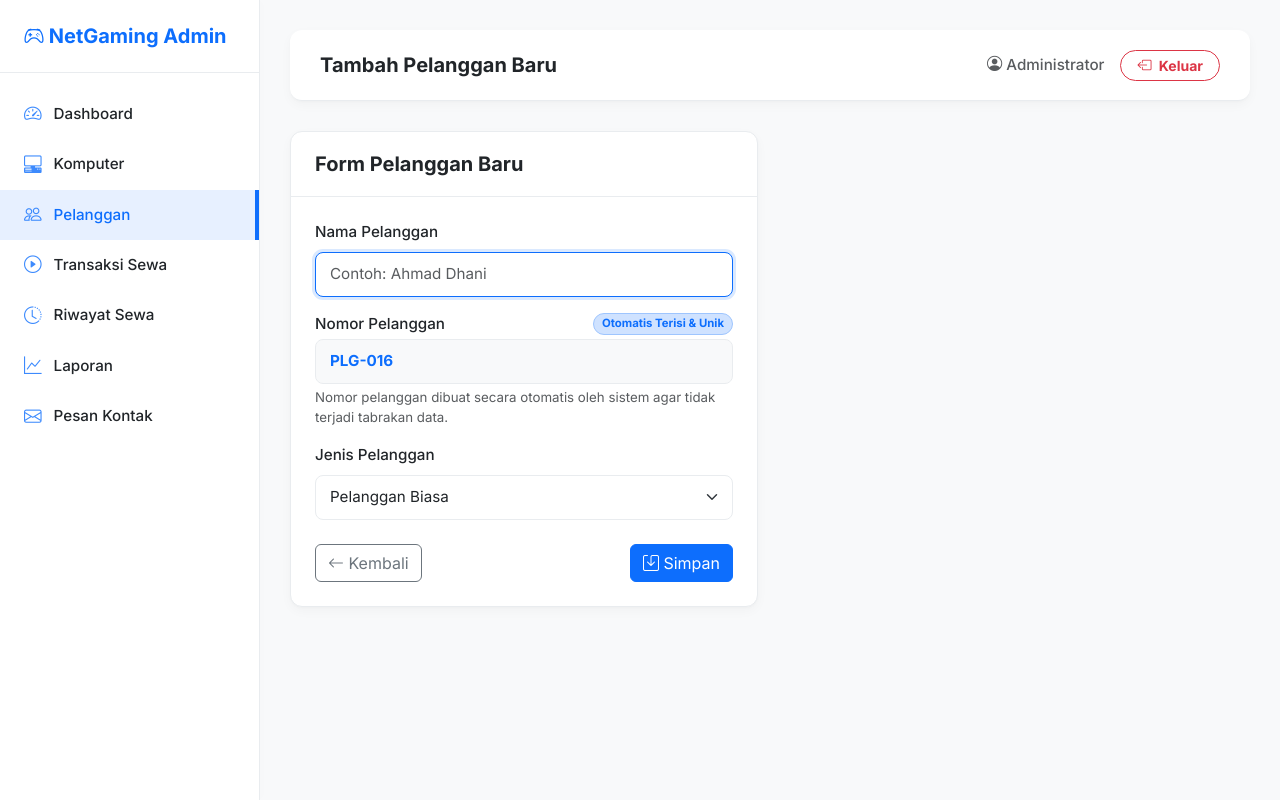
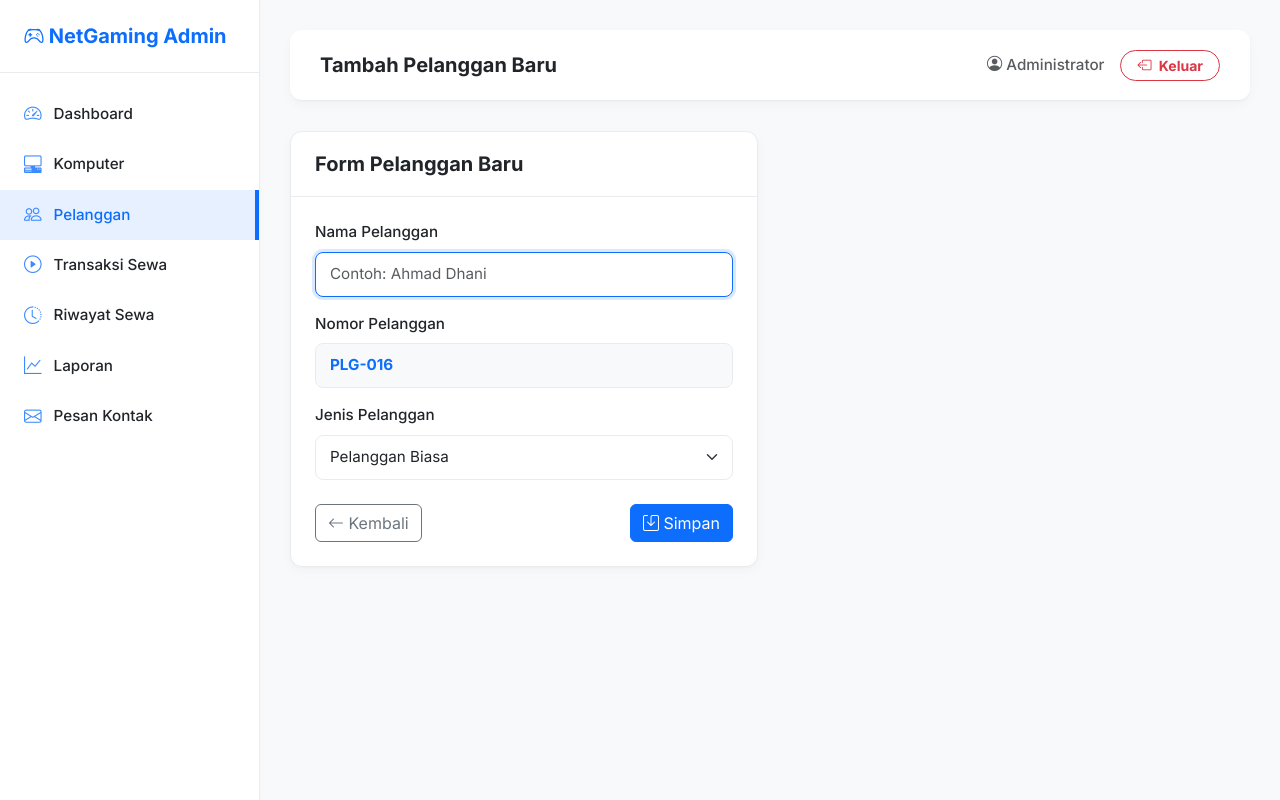
Before and after one commit to Irfan3006/Gaming-Internet-Cafe-Management-System, a Flask app: page /pelanggan/tambah in a window 1280 px wide. Run offline with Flask 3, Linux system fonts and the light colour scheme; the visitor is signed in with stand-in values (Sample User, id 1); data comes from the database, SQL or seed files in the repository.

Commit message:
Clean up nomor_pelanggan badge and helper text in tambah form

```diff
--- a/templates/pelanggan/tambah.html
+++ b/templates/pelanggan/tambah.html
@@ -17,12 +17,8 @@
                         <input type="text" class="form-control" id="nama_pelanggan" name="nama_pelanggan" placeholder="Contoh: Ahmad Dhani" required autofocus>
                     </div>
                     <div class="mb-3">
-                        <div class="d-flex justify-content-between align-items-center mb-1">
-                            <label for="nomor_pelanggan" class="form-label fw-medium m-0">Nomor Pelanggan</label>
-                            <span class="badge bg-primary-subtle text-primary border border-primary-subtle rounded-pill px-2 py-1 small">Otomatis Terisi & Unik</span>
-                        </div>
+                        <label for="nomor_pelanggan" class="form-label fw-medium">Nomor Pelanggan</label>
                         <input type="text" class="form-control fw-bold text-primary" id="nomor_pelanggan" name="nomor_pelanggan" value="{{ next_nomor_pelanggan }}" required readonly style="background-color: #f8f9fa;">
-                        <div class="form-text">Nomor pelanggan dibuat secara otomatis oleh sistem agar tidak terjadi tabrakan data.</div>
                     </div>
                     <div class="mb-3">
                         <label for="jenis_pelanggan" class="form-label fw-medium">Jenis Pelanggan</label>
```
